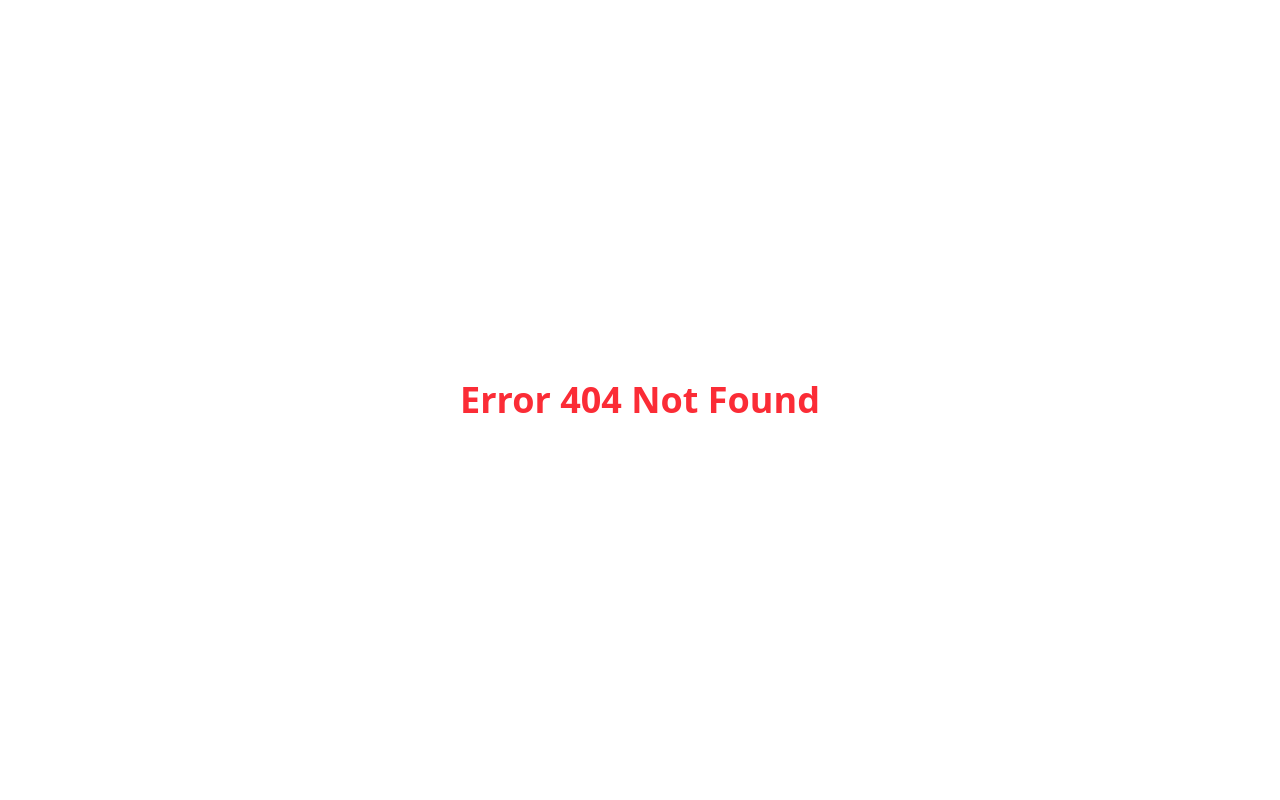
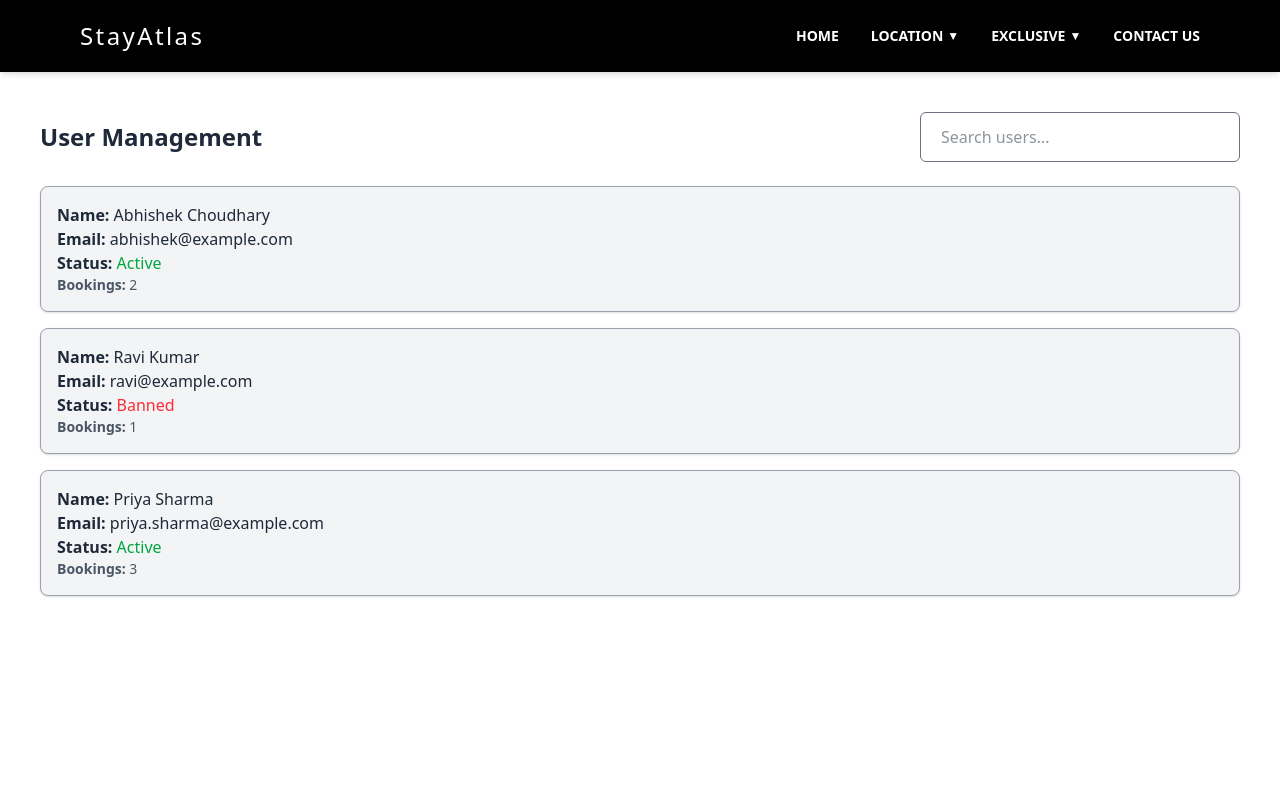
Before and after one commit to Abhishek10-0/stayatlas, a React (Vite) app: page /user-management in a window 1280 px wide. Before the commit this address had no page. Shown: the top 800 px of the page. Built offline with nearby package versions, Linux system fonts and the light colour scheme.

Commit message:
User Management

```diff
--- a/src/App.jsx
+++ b/src/App.jsx
@@ -8,6 +8,7 @@ import ErrorPage from "./pages/ErrorPage"
 import ListYourProperty from "./pages/FooterPage/ListYourProperty";
 import ViewExclusive from "./pages/ViewExclusive"
 import ExclusiveLayout from "./layout/ExclusiveLayout"
+import UserManagement from "./components/UserManagement"
 
 function App() {
 
@@ -33,6 +34,10 @@ function App() {
         element:(<Explore/>)
       },
       {
+        path:"/user-management",
+        element:(<UserManagement/>)
+      },
+      {
         path:"/list-your-property",
         element:(<ListYourProperty/>)
       },
--- /dev/null
+++ b/src/components/UserManagement.jsx
@@ -0,0 +1,167 @@
+import { useState } from "react";
+
+const usersData = [
+  {
+    id: 1,
+    name: "Abhishek Choudhary",
+    email: "abhishek@example.com",
+    bookingHistory: [
+      { room: "Room 101", date: "2023-05-15", nights: 2, status: "Completed" },
+      { room: "Room 203", date: "2023-06-20", nights: 3, status: "Completed" }
+    ],
+    isBanned: false,
+  },
+  {
+    id: 2,
+    name: "Ravi Kumar",
+    email: "ravi@example.com",
+    bookingHistory: [
+      { room: "Room 302", date: "2023-07-10", nights: 1, status: "Cancelled" }
+    ],
+    isBanned: true,
+  },
+  {
+    id: 3,
+    name: "Priya Sharma",
+    email: "priya.sharma@example.com",
+    bookingHistory: [
+      { room: "Room 405", date: "2023-08-05", nights: 4, status: "Upcoming" },
+      { room: "Room 408", date: "2023-09-12", nights: 2, status: "Completed" },
+      { room: "Room 501", date: "2023-10-01", nights: 5, status: "Completed" }
+    ],
+    isBanned: false,
+  },
+  // ... (rest of the users with updated bookingHistory structure)
+];
+
+export default function UserManagement() {
+  const [users, setUsers] = useState(usersData);
+  const [searchQuery, setSearchQuery] = useState("");
+  const [activeUser, setActiveUser] = useState(null);
+
+  const toggleBanStatus = (id) => {
+    setUsers((prev) =>
+      prev.map((user) =>
+        user.id === id ? { ...user, isBanned: !user.isBanned } : user
+      )
+    );
+
+    if (activeUser?.id === id) {
+      setActiveUser((prev) => ({ ...prev, isBanned: !prev.isBanned }));
+    }
+  };
+
+  const filteredUsers = users.filter(
+    (user) =>
+      user.name.toLowerCase().includes(searchQuery.toLowerCase()) ||
+      user.email.toLowerCase().includes(searchQuery.toLowerCase()) ||
+      user.bookingHistory.some((booking) =>
+        booking.room.toLowerCase().includes(searchQuery.toLowerCase())
+      )
+  );
+
+  return (
+    <div className="p-10 bg-white min-h-screen text-gray-800">
+      <div className="flex justify-between items-center mb-6">
+        <h1 className="text-2xl font-bold">User Management</h1>
+        <input
+          type="text"
+          placeholder="Search users..."
+          className="px-5 py-3 w-80 border border-gray-500 rounded-md text-base"
+          value={searchQuery}
+          onChange={(e) => setSearchQuery(e.target.value)}
+        />
+      </div>
+
+      <div className="flex gap-6">
+        {/* User List - Left Side */}
+        <div className={`space-y-4 ${activeUser ? "w-2/3" : "w-full"}`}>
+          {filteredUsers.map((user) => (
+            <div
+              key={user.id}
+              onClick={() => setActiveUser(user)}
+              className={`cursor-pointer border border-gray-400 hover:border-blue-500 p-4 rounded-lg bg-gray-100 shadow-sm ${
+                activeUser?.id === user.id ? "border-blue-500 bg-blue-50" : ""
+              }`}
+            >
+              <p><strong>Name:</strong> {user.name}</p>
+              <p><strong>Email:</strong> {user.email}</p>
+              <p>
+                <strong>Status:</strong>{" "}
+                <span className={user.isBanned ? "text-red-500" : "text-green-600"}>
+                  {user.isBanned ? "Banned" : "Active"}
+                </span>
+              </p>
+              <p className="text-sm text-gray-600">
+                <strong>Bookings:</strong> {user.bookingHistory.length}
+              </p>
+            </div>
+          ))}
+        </div>
+
+        {/* User Detail Section - Right Side */}
+        {activeUser && (
+          <div className="w-1/3 border border-gray-300 rounded-lg bg-gray-50 p-6 shadow-md sticky top-10 h-fit">
+            <div className="flex justify-between items-center mb-4">
+              <h2 className="text-xl font-semibold">User Details</h2>
+              <button
+                onClick={() => setActiveUser(null)}
+                className="text-sm text-gray-500 hover:text-gray-700"
+              >
+                ✖ Close
+              </button>
+            </div>
+
+            <div className="mb-6">
+              <p className="mb-2"><strong>Name:</strong> {activeUser.name}</p>
+              <p className="mb-2"><strong>Email:</strong> {activeUser.email}</p>
+              <p className="mb-2">
+                <strong>Status:</strong>{" "}
+                <span className={activeUser.isBanned ? "text-red-500" : "text-green-600"}>
+                  {activeUser.isBanned ? "Banned" : "Active"}
+                </span>
+              </p>
+              <button
+                onClick={() => toggleBanStatus(activeUser.id)}
+                className={`mt-2 px-4 py-2 rounded ${
+                  activeUser.isBanned
+                    ? "bg-green-500 hover:bg-green-600"
+                    : "bg-red-500 hover:bg-red-600"
+                } text-white`}
+              >
+                {activeUser.isBanned ? "Unban User" : "Ban User"}
+              </button>
+            </div>
+
+            <div>
+              <h3 className="text-lg font-semibold mb-3">Booking History</h3>
+              {activeUser.bookingHistory.length > 0 ? (
+                <div className="space-y-3">
+                  {activeUser.bookingHistory.map((booking, index) => (
+                    <div key={index} className="border-b border-gray-200 pb-3 last:border-0">
+                      <p><strong>Room:</strong> {booking.room}</p>
+                      <p><strong>Date:</strong> {booking.date}</p>
+                      <p><strong>Duration:</strong> {booking.nights} night(s)</p>
+                      <p>
+                        <strong>Status:</strong>{" "}
+                        <span className={
+                          booking.status === "Completed" ? "text-green-600" :
+                          booking.status === "Cancelled" ? "text-red-500" :
+                          "text-blue-600"
+                        }>
+                          {booking.status}
+                        </span>
+                      </p>
+                    </div>
+                  ))}
+                </div>
+              ) : (
+                <p className="text-gray-500">No booking history found</p>
+              )}
+            </div>
+          </div>
+        )}
+      </div>
+    </div>
+  );
+}
```
